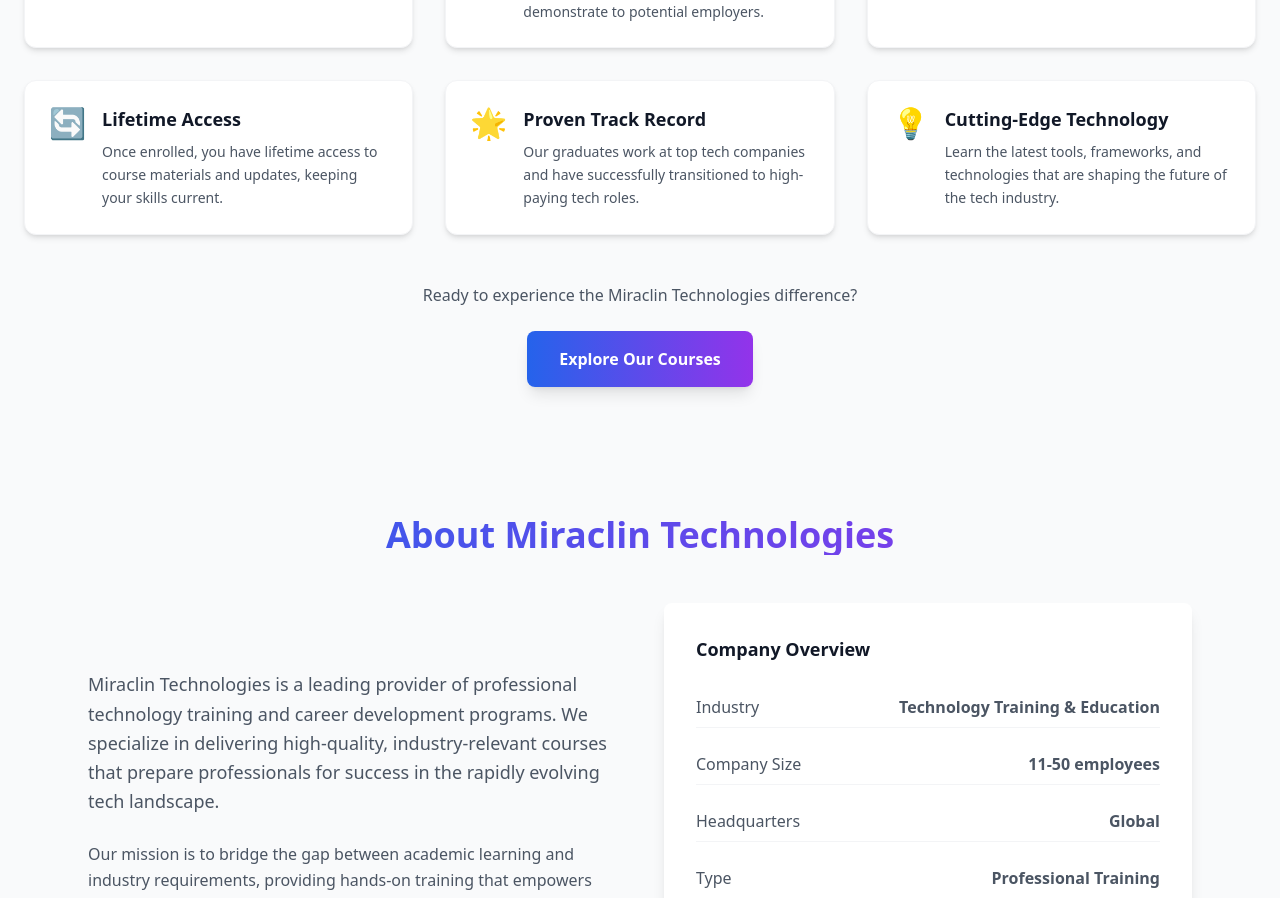
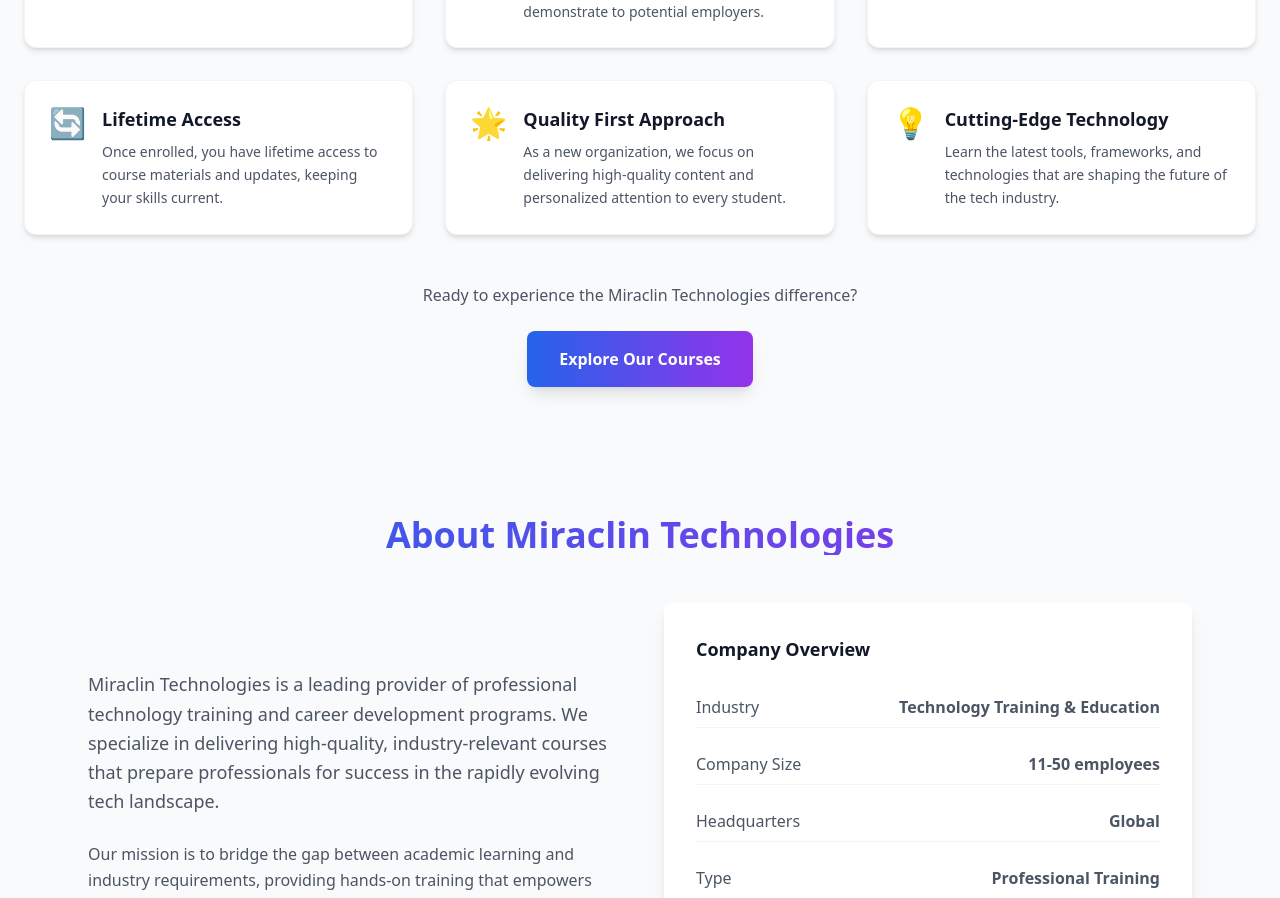
Before and after one commit to miracl-in/miracl-in.github.io, a Next.js app: page / in a window 1280 px wide. Shown: the part 2480-3378 px from the top of the page. Built offline with nearby package versions, Linux system fonts and the light colour scheme.

Commit message:
Update WhyChooseUsSection.tsx

```diff
--- a/components/WhyChooseUsSection.tsx
+++ b/components/WhyChooseUsSection.tsx
@@ -21,8 +21,8 @@ const advantages = [
   },
   {
     icon: "🌟",
-    title: "Proven Track Record",
-    description: "Our graduates work at top tech companies and have successfully transitioned to high-paying tech roles."
+    title: "Quality First Approach",
+    description: "As a new organization, we focus on delivering high-quality content and personalized attention to every student."
   },
   {
     icon: "💡",
```
